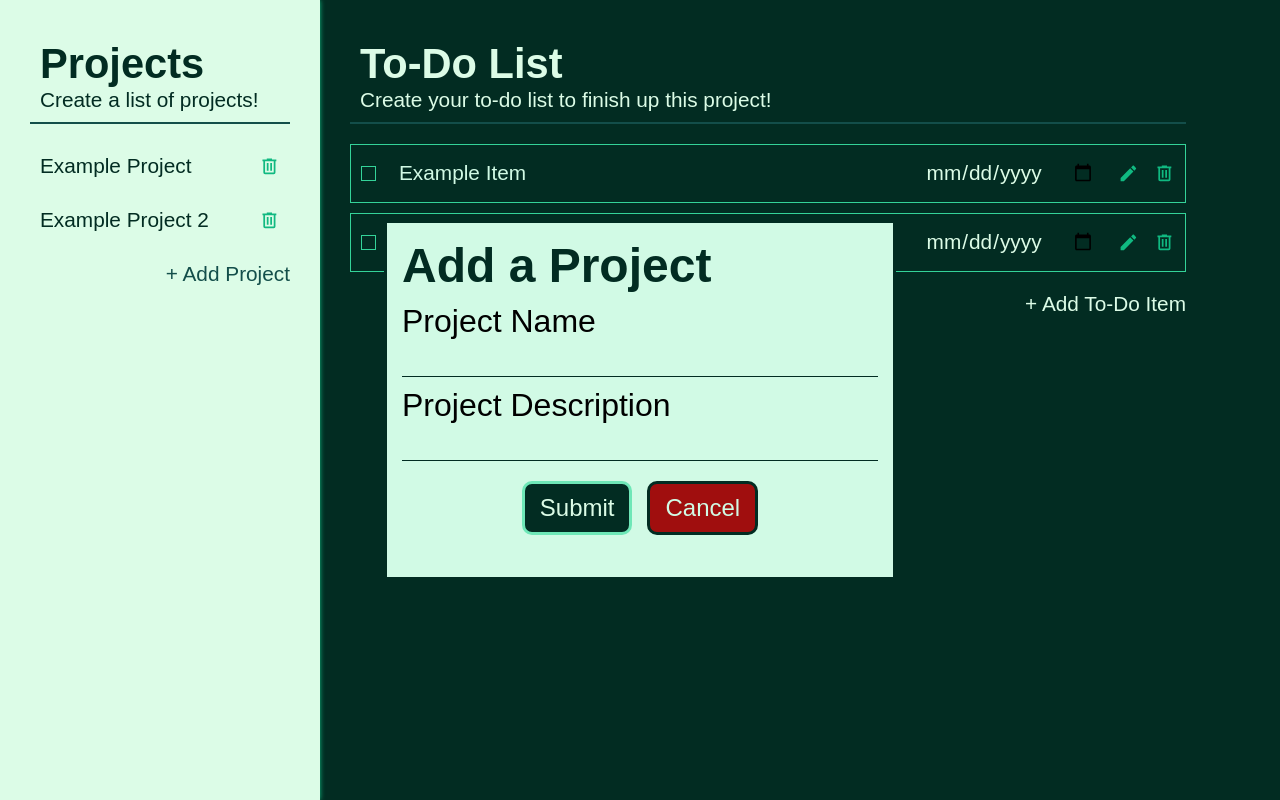
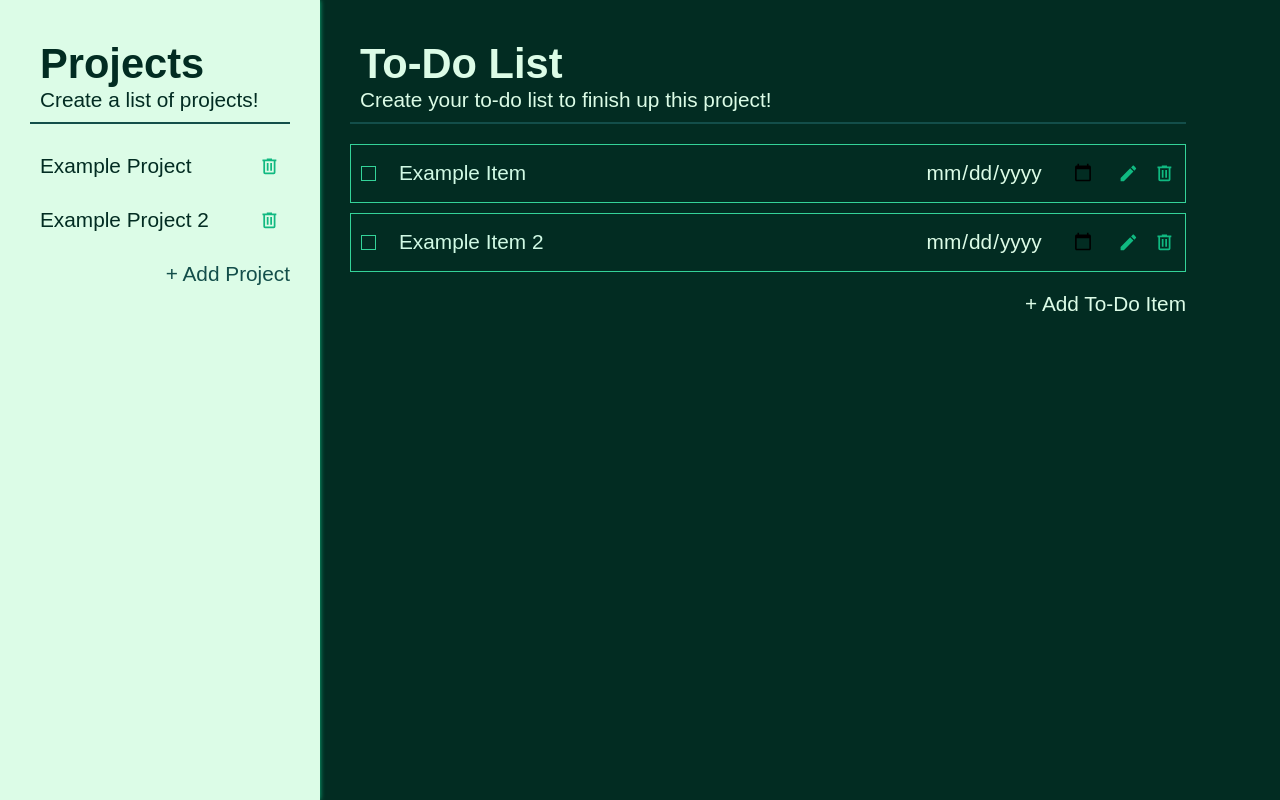
Before and after one commit to arnadeglenn/todo-list, a website built with webpack: page dist/index.html in a window 1280 px wide. Built offline with nearby package versions, Linux system fonts and the light colour scheme; a web font is replaced by a local one.

Commit message:
Fix dialog CSS display so dialog disappears

```diff
--- a/dist/index.html
+++ b/dist/index.html
@@ -61,7 +61,8 @@
             </div>
         </div>
     </div>
-   <dialog class="project-modal" id="project-addition">
+   <dialog id="project-addition">
+        <div class="project-modal">
             <h2>Add a Project</h2>
             <form class="project-modal" method="dialog">
                 <div class="project-name-box">
@@ -77,6 +78,7 @@
                     <button type="submit" class= "cancel-button" id="project-cancel">Cancel</button>
                 </div>
             </form>
+        </div>
     </dialog>
 </body>
 </html>
--- a/dist/styles.css
+++ b/dist/styles.css
@@ -164,8 +164,6 @@ dialog {
     height: 45vh;
     width: 40vw;
     transform: translate(-50%, -50%);
-    display: flex;
-    flex-direction: column;
     padding: 15px;
     font-size: 2rem;
     background-color: var(--white-emerald);
```
Lines whose indentation alone changed are shown as unchanged.
